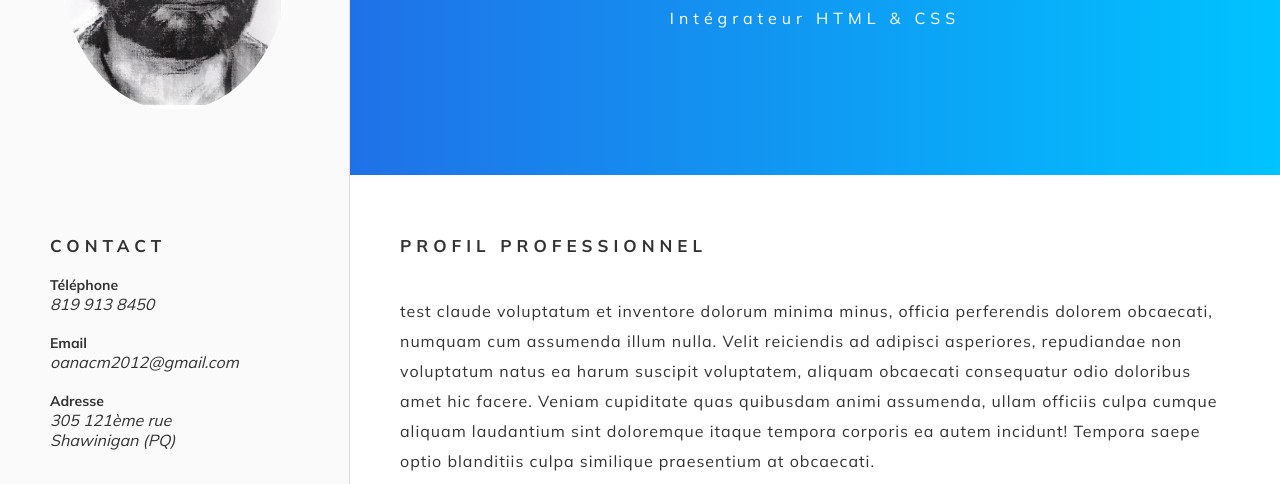
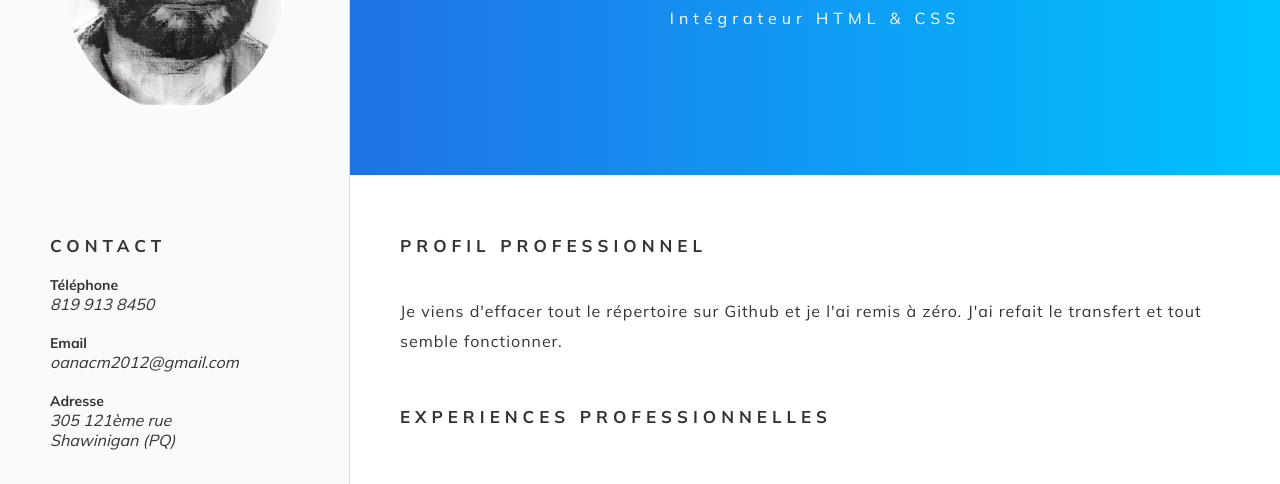
Before and after one commit to dymaedualcnitram/htmlcss-chapitre13-netlify, a website: page index.html in a window 1280 px wide. Shown: the part 249-733 px from the top of the page. Drawn offline with Linux system fonts and the light colour scheme.

Commit message:
mod index 001

```diff
--- a/index.html
+++ b/index.html
@@ -112,15 +112,8 @@
         <main>
             <h2 class="title-small">PROFIL PROFESSIONNEL</h2>
             <p class="mb-5">
-                test claude
-                voluptatum et inventore dolorum minima minus, officia perferendis
-                dolorem obcaecati, numquam cum assumenda illum nulla. Velit reiciendis
-                ad adipisci asperiores, repudiandae non voluptatum natus ea harum
-                suscipit voluptatem, aliquam obcaecati consequatur odio doloribus amet
-                hic facere. Veniam cupiditate quas quibusdam animi assumenda, ullam
-                officiis culpa cumque aliquam laudantium sint doloremque itaque
-                tempora corporis ea autem incidunt! Tempora saepe optio blanditiis
-                culpa similique praesentium at obcaecati.
+                Je viens d'effacer tout le répertoire sur Github et je l'ai remis à zéro. J'ai refait
+                le transfert et tout semble fonctionner.
             </p>
 
 
```
